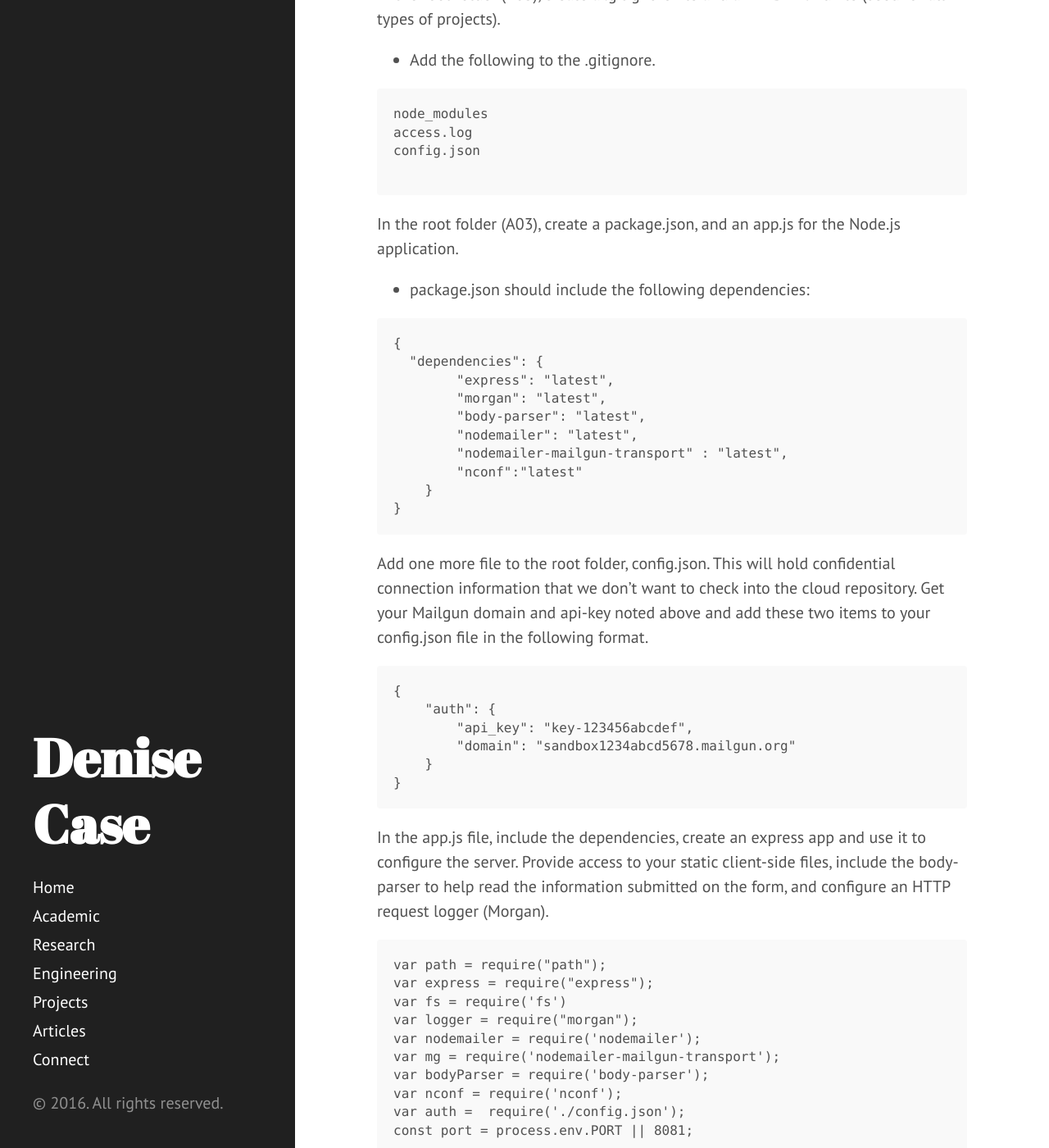
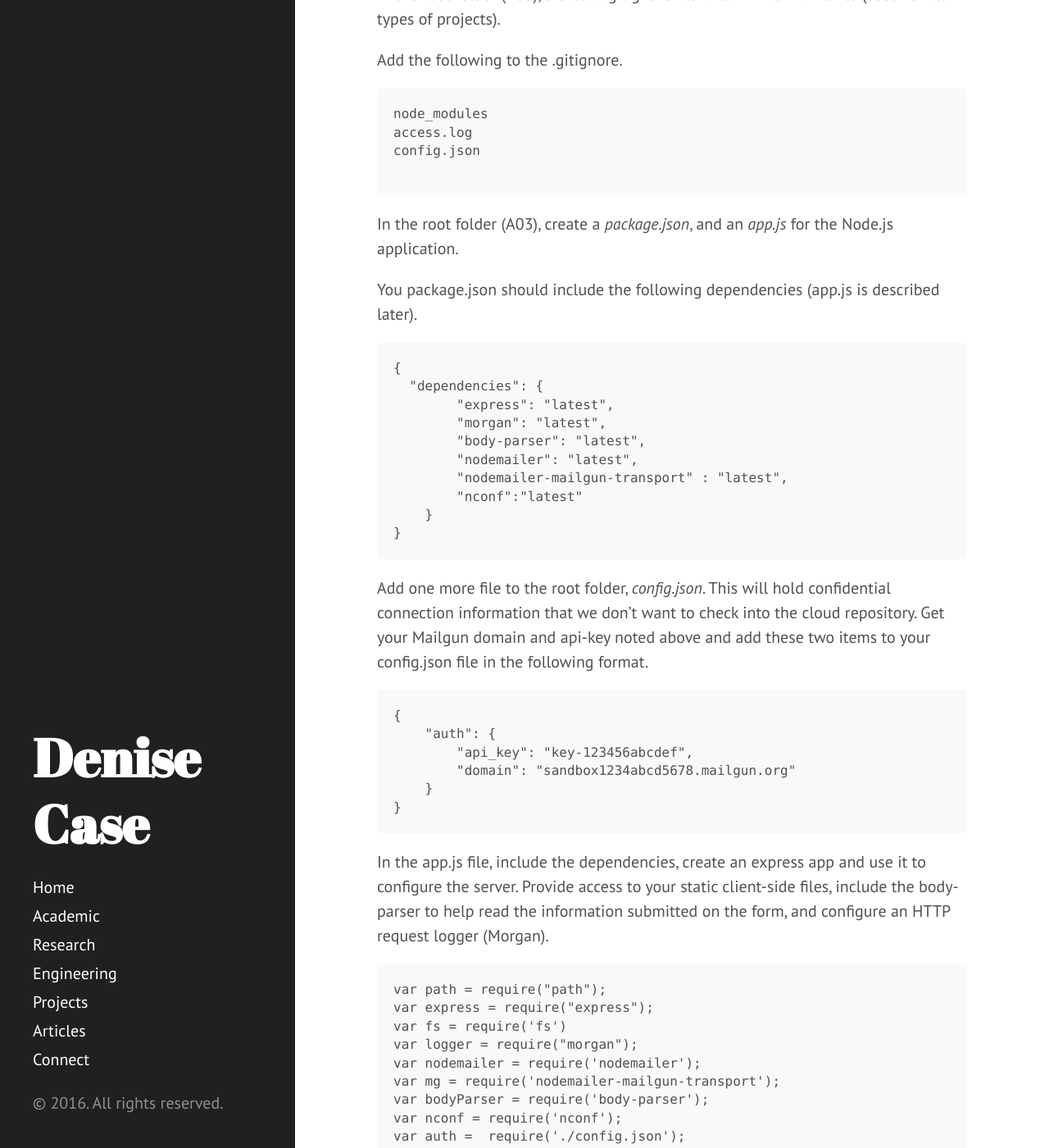
Before and after one commit to denisecase/denisecase.github.io, a Jekyll site: the page built from _posts/2016-10-08-enabling-contact-form.md, in a window 1280 px wide and 1400 px high, scrolled down 2400 px. Shown: the whole window at 82% size. Built offline with Jekyll 4.4.1, drawn with Linux system fonts in a browser that asks for light colours; comment, search, counter and statistics services are not loaded; some of the changed text lies outside the part shown.

````diff
--- a/_posts/2016-10-08-enabling-contact-form.md
+++ b/_posts/2016-10-08-enabling-contact-form.md
@@ -40,11 +40,11 @@ Finish creating and customizing your site.  Your contact page may look something
 
 ## Adding server-side functionality with Node.js
 
- We'll create our Node.js server content in the root folder, so create a subfolder in your application called assets and move your website code to this folder.
+We'll create our Node.js server content in the root folder, so create a subfolder in your application called assets and move your website code to this folder.
 
- In the root folder (A03), create a .gitignore file and a README.md file (used for all types of projects).
+In the root folder (A03), create a .gitignore file and a README.md file (used for all types of projects).
 
- - Add the following to the .gitignore.
+Add the following to the .gitignore.
 
 ```
 node_modules
@@ -53,9 +53,9 @@ config.json
 
 ```
 
- In the root folder (A03), create a package.json, and an app.js for the Node.js application.
+In the root folder (A03), create a *package.json*, and an *app.js* for the Node.js application.
 
- - package.json should include the following dependencies:
+You package.json should include the following dependencies (app.js is described later).
 
  ```
 {
@@ -71,7 +71,7 @@ config.json
 ```
 
 
- Add one more file to the root folder, config.json.  This will hold confidential connection information that we don't want to check into the cloud repository.  Get your Mailgun domain and api-key noted above and add these two items to your config.json file in the following format.
+ Add one more file to the root folder, *config.json*.  This will hold confidential connection information that we don't want to check into the cloud repository.  Get your Mailgun domain and api-key noted above and add these two items to your config.json file in the following format.
 
 ```
 {
@@ -177,14 +177,16 @@ app.post("/contact", function (req, res) {
   });
 });
 ```
+
 Finally, start up the server and listen on the specified port.
+
 ```
  // Listen for an application request on designated port
 server.listen(port, function () {
   console.log('Web app started and listening on http://localhost:' + port);
 });
+```
 
-```
 ## Run your website locally
 
 Open a command window in your c:\44563\a03 folder or from VS Code menu, chose View / Integrated Terminal
````
Also changed, not shown: other parts of _posts/2016-10-08-enabling-contact-form.md (+2 -2 lines).
